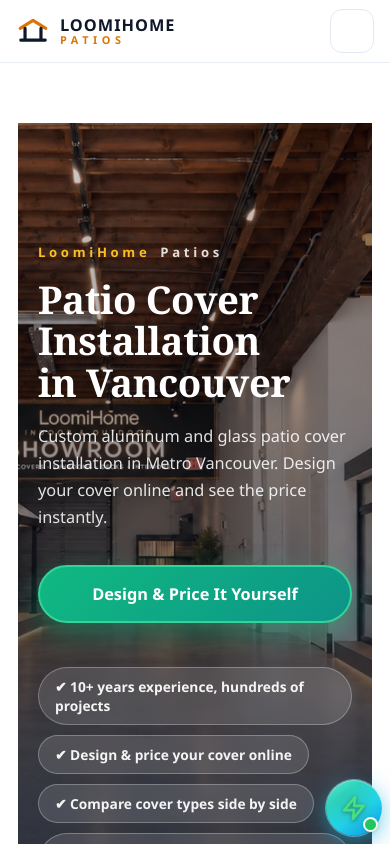
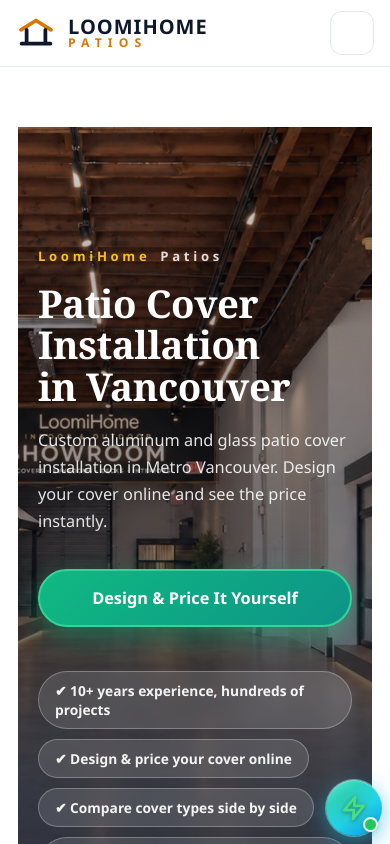
Before and after one commit to chrisyin888/askpatioai-frontend, a Vue app: page / in a window 390 px wide. Built offline with nearby package versions, Linux system fonts and the light colour scheme.

Commit message:
Make the header logo larger and easier to spot
Co-authored-by: Cursor <cursoragent@cursor.com>

```diff
--- a/src/components/home/SiteHeader.vue
+++ b/src/components/home/SiteHeader.vue
@@ -137,7 +137,7 @@ export default {
   max-width: 1240px;
   margin: 0 auto;
   padding: 0 24px;
-  height: 68px;
+  height: 76px;
   display: flex;
   align-items: center;
   justify-content: space-between;
@@ -147,14 +147,14 @@ export default {
 .site-header__brand {
   display: flex;
   align-items: center;
-  gap: 10px;
+  gap: 12px;
   text-decoration: none;
   flex-shrink: 0;
 }
 
 .site-header__mark {
-  width: 34px;
-  height: 34px;
+  width: 46px;
+  height: 46px;
   display: inline-flex;
 }
 
@@ -171,15 +171,15 @@ export default {
 
 .site-header__wordmark-main {
   font-weight: 800;
-  font-size: 1.02rem;
-  letter-spacing: 0.06em;
+  font-size: 1.45rem;
+  letter-spacing: 0.05em;
   color: #0f172a;
 }
 
 .site-header__wordmark-sub {
   font-weight: 700;
-  font-size: 0.68rem;
-  letter-spacing: 0.42em;
+  font-size: 0.86rem;
+  letter-spacing: 0.5em;
   color: #d97706;
 }
 
@@ -323,7 +323,20 @@ export default {
 @media (max-width: 480px) {
   .site-header__inner {
     padding: 0 16px;
-    height: 62px;
+    height: 66px;
+  }
+
+  .site-header__mark {
+    width: 40px;
+    height: 40px;
+  }
+
+  .site-header__wordmark-main {
+    font-size: 1.25rem;
+  }
+
+  .site-header__wordmark-sub {
+    font-size: 0.76rem;
   }
 
   .site-header__cta {
```
